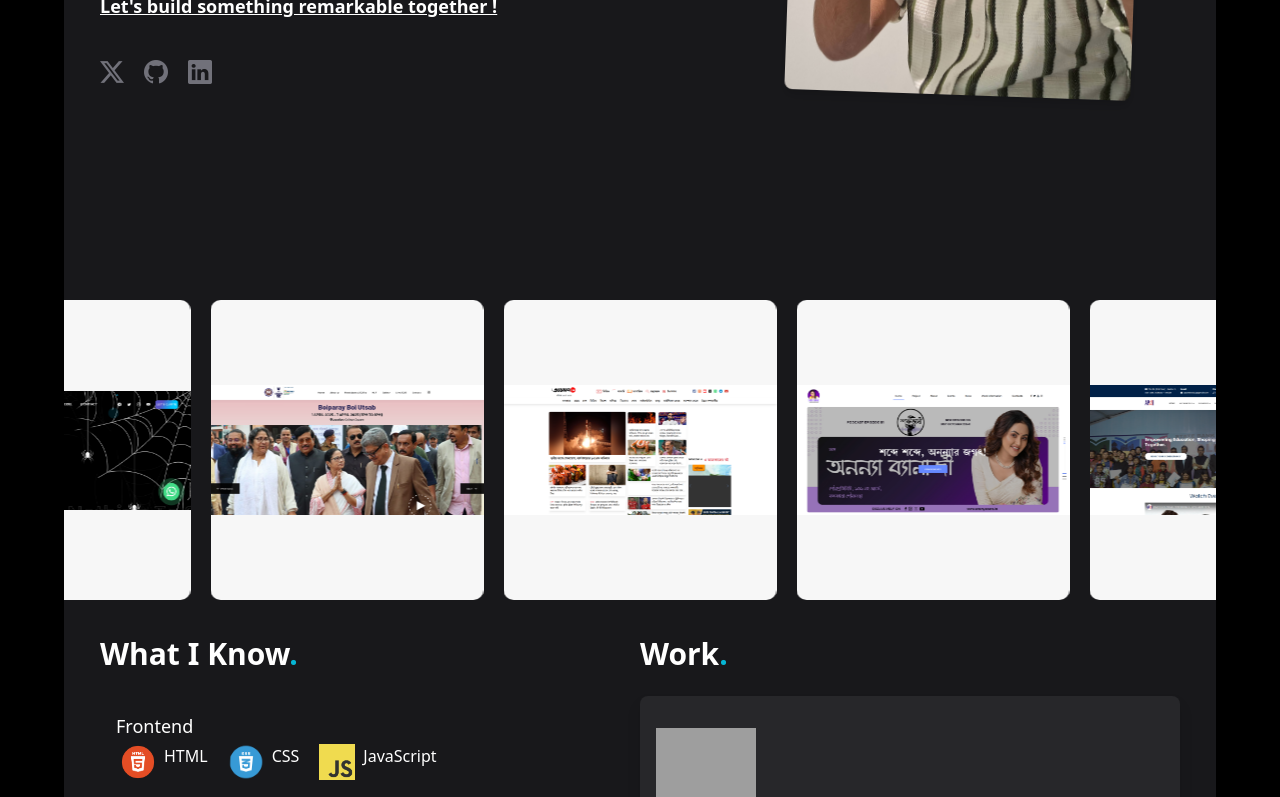
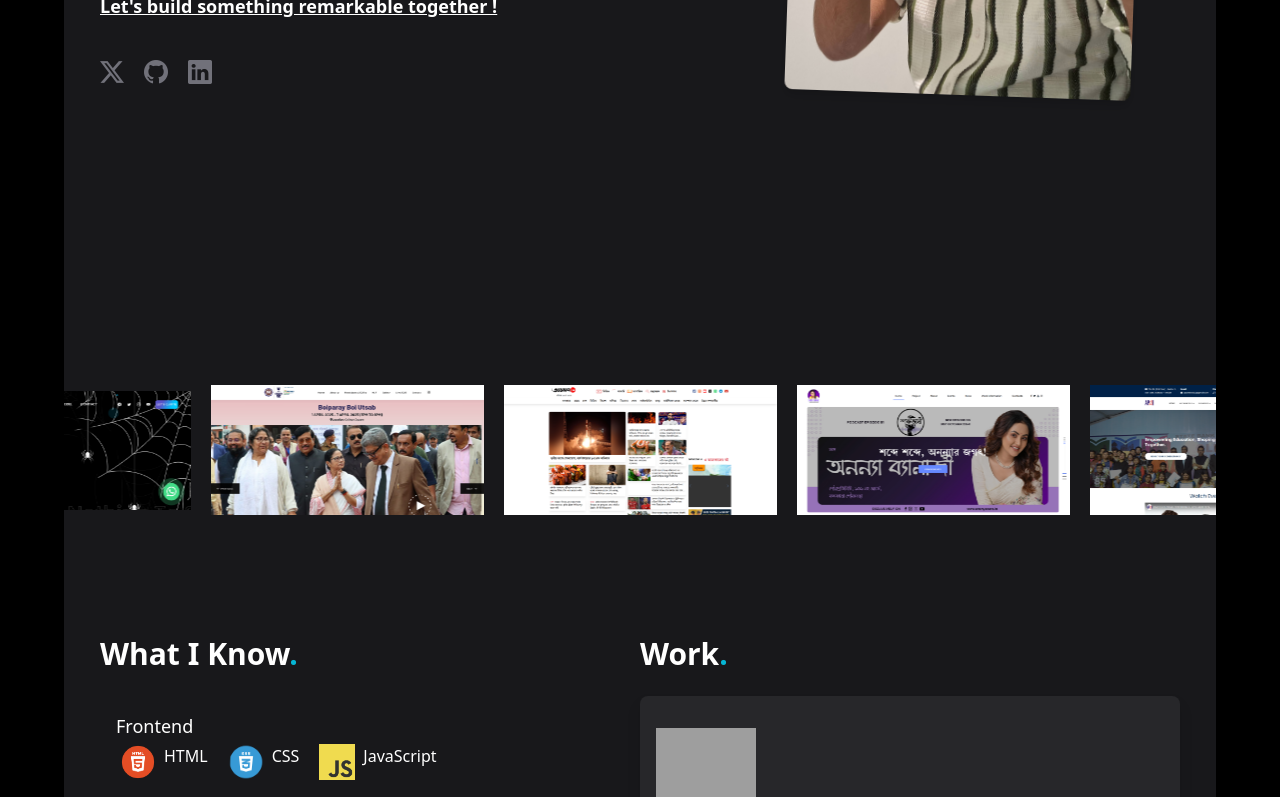
Before and after one commit to Abhisek-Chowdhury-19/Abhisek-Portfolio-2, a React (Vite) app: page / in a window 1280 px wide. Shown: the part 500-1297 px from the top of the page. Built offline with nearby package versions, Linux system fonts and the light colour scheme; grey boxes are pictures that could not be loaded.

Commit message:
Initial commit

```diff
--- a/src/index.css
+++ b/src/index.css
@@ -19,7 +19,7 @@
 .swiper-slide {
     height: 300px;
     border-radius: 10px;
-    background: rgb(247, 247, 247);
+
     display: flex;
     justify-content: center;
     align-items: center;
```
